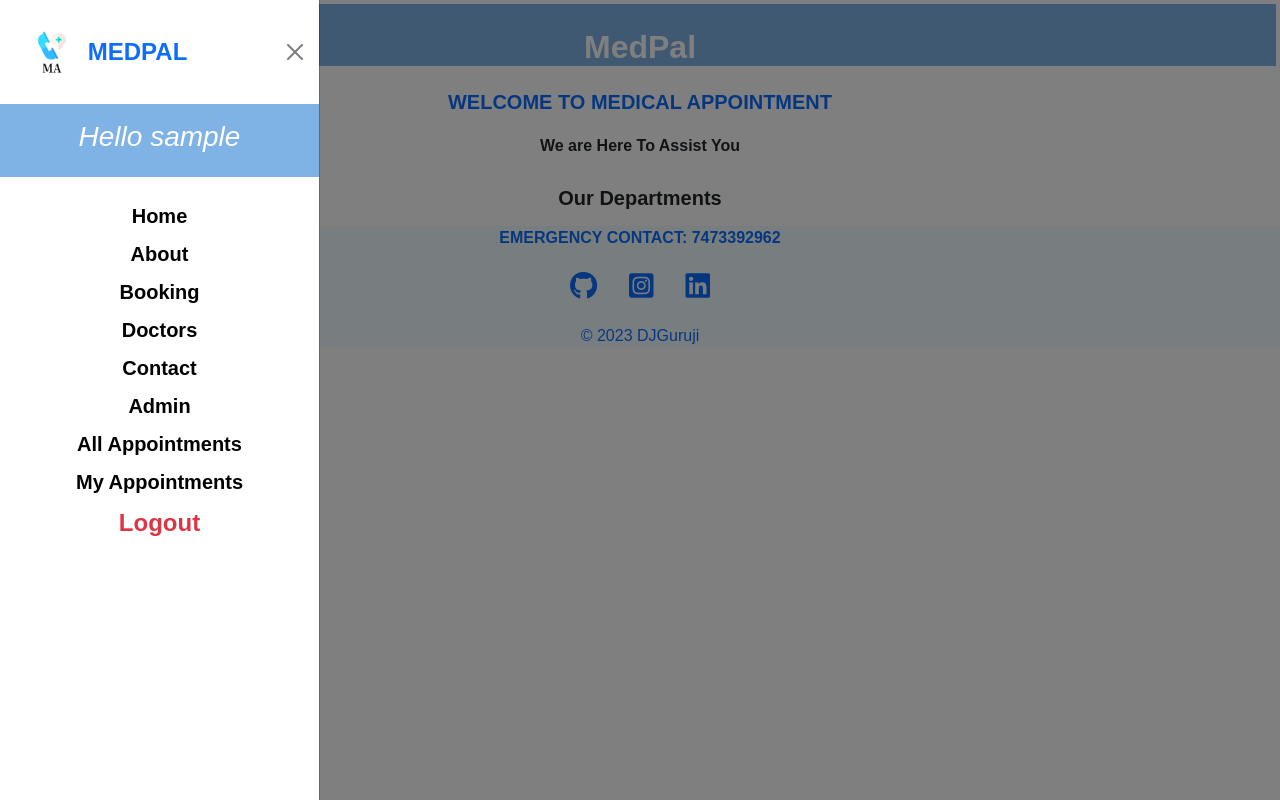
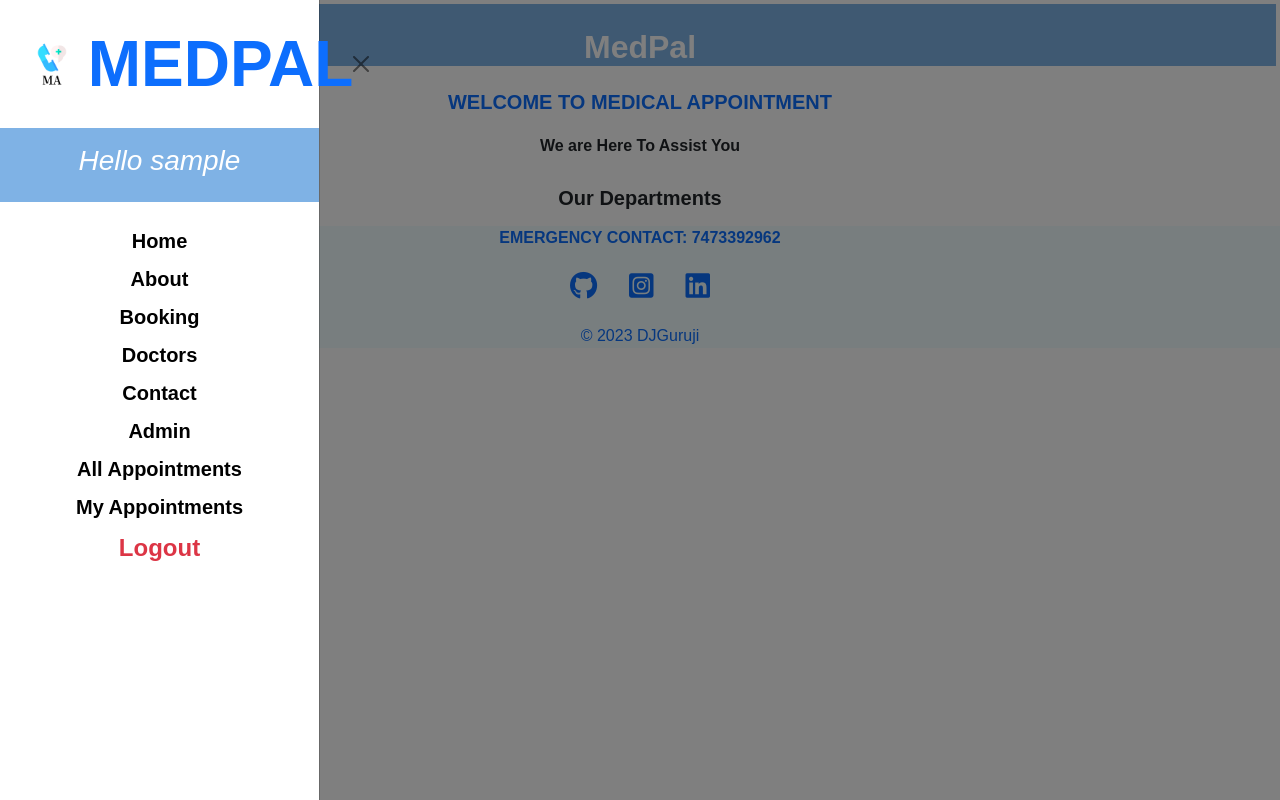
Before and after one commit to alinevitoriaw/MedicalAppointment, a Django app: page /home in a window 1280 px wide, after a click that opens the changed part. Run offline with Django 4.2, Linux system fonts and the light colour scheme; the visitor is signed in with stand-in values (Sample User, id 1); data that the repository does not hold is empty; some libraries are stand-ins or nearby versions; some web fonts are replaced.

Commit message:
Correcao 1 - ajeitando o rem

```diff
--- a/static/css/base.css
+++ b/static/css/base.css
@@ -54,7 +54,7 @@ html{
   }
 
   .offcanvas-title{
-    font-size: 4ren;
+    font-size: 4rem;
   }
 
   #form-title{
```
